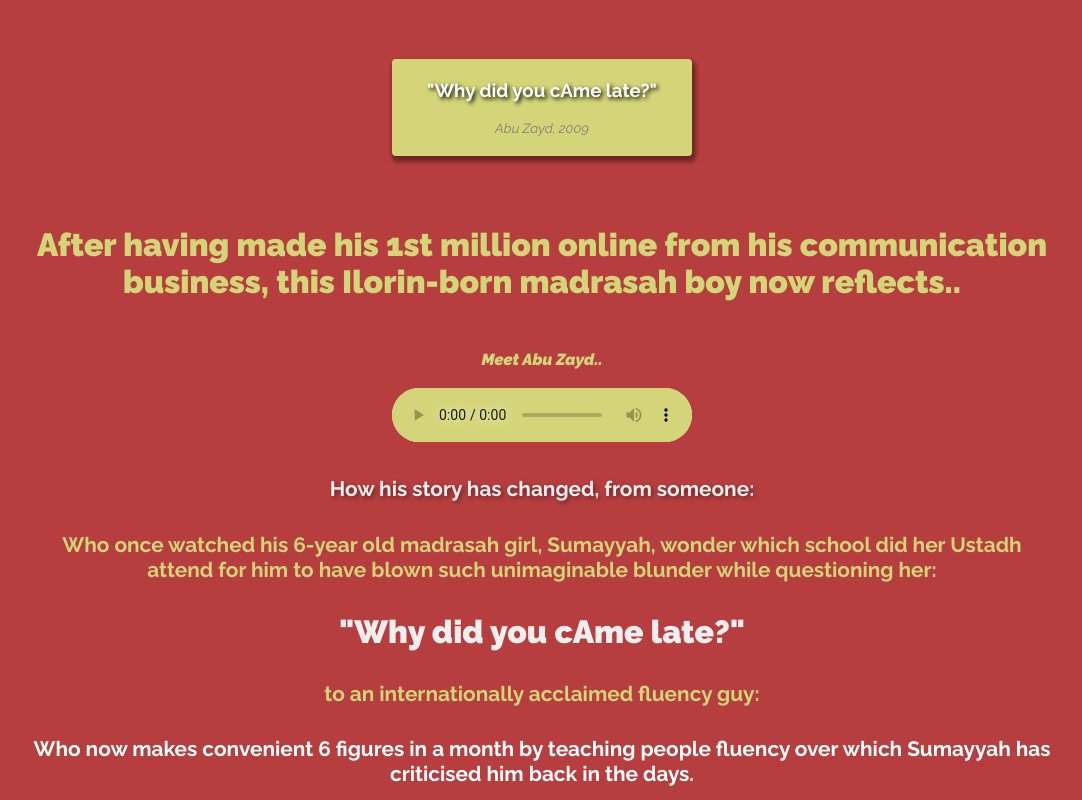
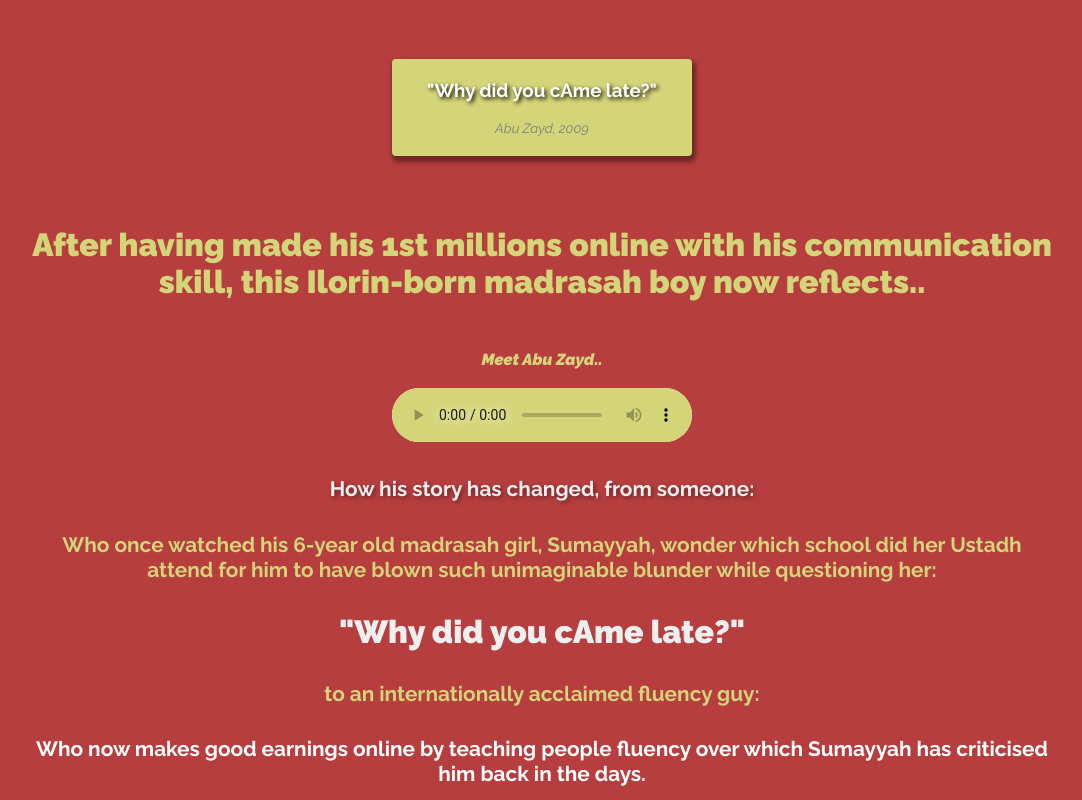
Before and after one commit to Kolacodes/xmart-landing, a website: page index.html in a window 1280 px wide. Shown: the top 800 px of the page, without its empty margins (98-1180 px from the left). Drawn offline with Linux system fonts and the light colour scheme.

Commit message:
make better

```diff
--- a/index.html
+++ b/index.html
@@ -58,8 +58,8 @@
 <br>
 <div class="">
   <h1 class="sec-color mg-md txt-center font-xl">
-    After having made his 1st million online
-    from his communication business, this Ilorin-born madrasah boy now reflects..
+    After having made his 1st millions online
+    with his communication skill, this Ilorin-born madrasah boy now reflects..
   </h1>
 </div>
 
@@ -109,7 +109,7 @@
 <!-- Reflection Section -->
 <div class="mg-md">
   <h2 class="txt-center font-l">
-    Who now makes convenient 6 figures in a month by
+    Who now makes good earnings online by
     teaching people fluency over which Sumayyah has
     criticised him back in the days.
   </h2>
@@ -479,7 +479,7 @@
 <span class="button-82-shadow"></span>
 <span class="button-82-edge"></span>
 <span class="button-82-front bold text">
-  GRANT ME A FREE ACCESS TO ACCENT SMART
+  GRANT ME FREE ACCESS TO ACCENT SMART
 </span>
 </button>
 </a>
```
